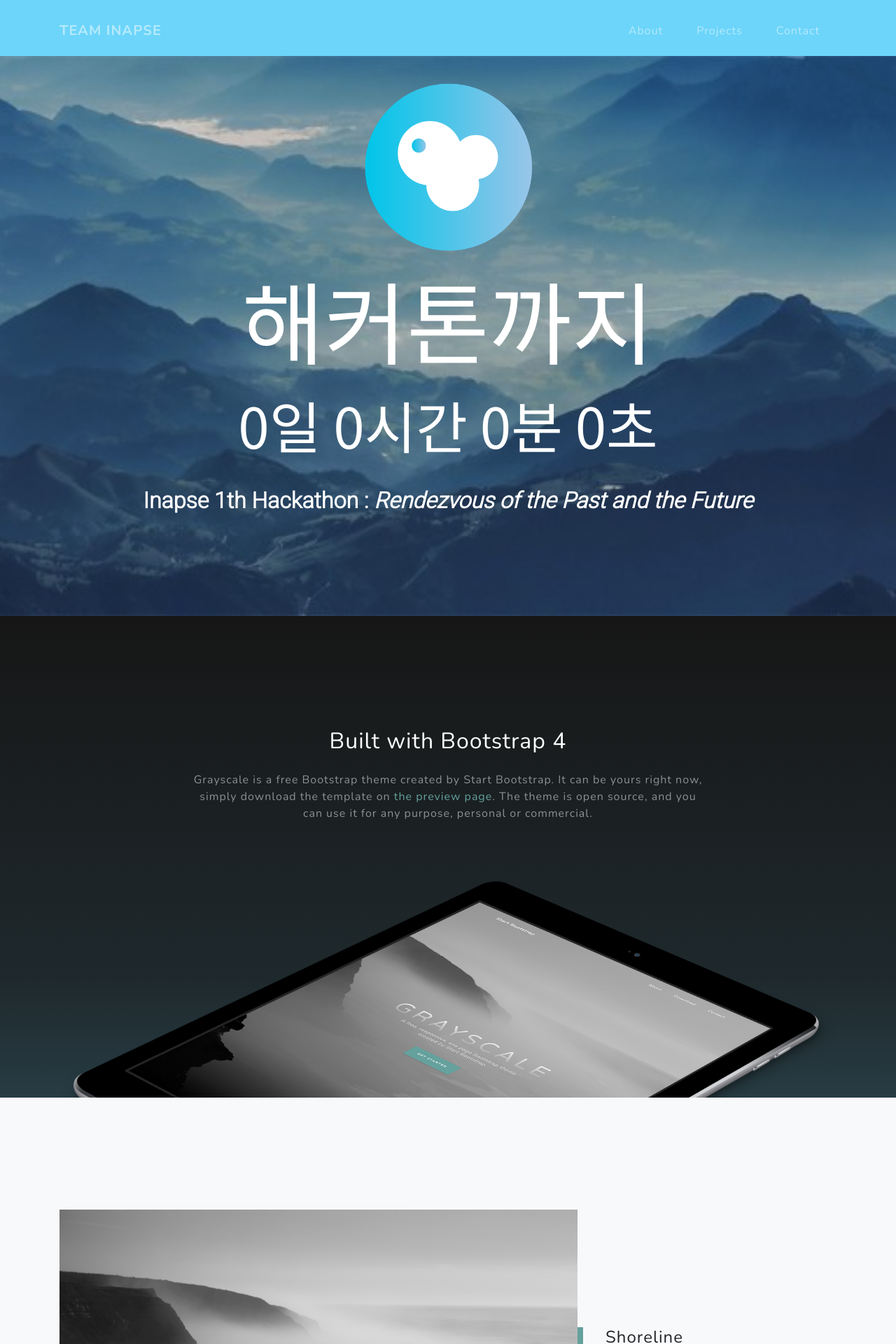
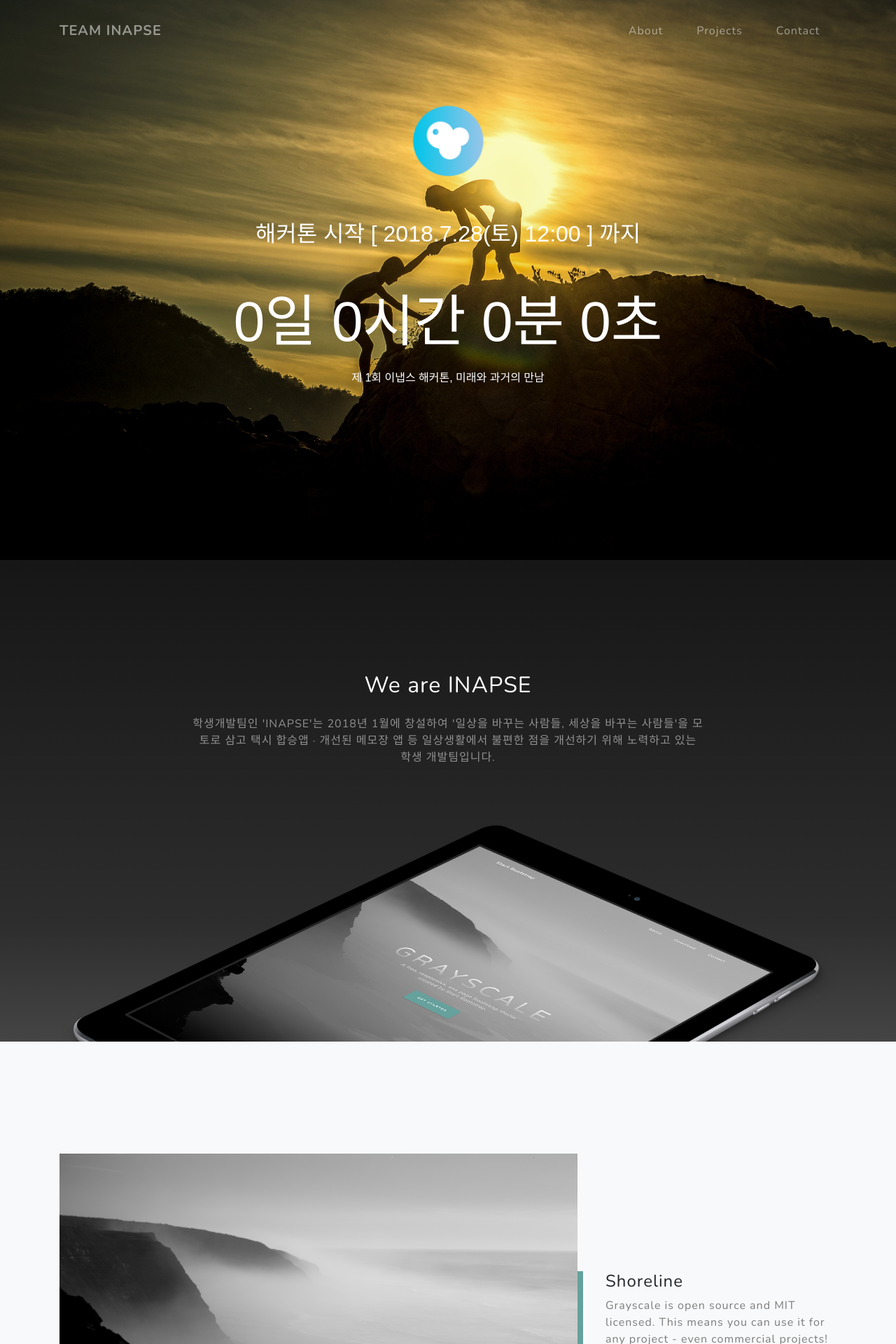
Before and after one commit to Team-Inapse/inapse-official-website, a PHP site: page / in a window 1280 px wide. Shown: the top 1920 px of the page at 70% size. Run offline with PHP 8.4, Linux system fonts and the light colour scheme; some web fonts are replaced.

Commit message:
timer design

```diff
--- a/css/grayscale.css
+++ b/css/grayscale.css
@@ -1,6 +1,3 @@
-body {
-  background-color: #6dd5fa;
-}
 @media only screen and (max-width: 700px) {
   body {
     background-color: #fff;
--- a/css/style.css
+++ b/css/style.css
@@ -10,18 +10,38 @@
 
 Copyright (c) 2018, Inapse
 */
+
+/* Start import */
 @import url('http://fonts.googleapis.com/earlyaccess/notosanskr.css');
 @import url('https://fonts.googleapis.com/css?family=Roboto:300');
+@import url(https://cdn.rawgit.com/moonspam/NanumSquare/master/nanumsquare.css);
+/* End import */
+
+/* scroll bar */
+html {
+    overflow: scroll;
+    overflow-x: hidden;
+}
+::-webkit-scrollbar {
+    width: 0px;
+    background: transparent;
+}
+
+::-webkit-scrollbar-thumb {
+    background: #FF0000;
+}
+/* End Scroll bar */
+
 #inapse-logo {
-    width: 30%;
+    width: 10%;
     max-width: 300px;
     height: auto;
+    margin-top: 130px;
     margin-bottom: -30px;
 }
 .masthead {
     padding: 0;
-    margin-top: 80px;
-    background: url('../img/background.jpg') no-repeat center center fixed;
+    background: url('../img/bg-restart.jpg') no-repeat center center fixed;
     -webkit-background-size: cover;
     -moz-background-size: cover;
     -o-background-size: cover;
@@ -30,26 +50,29 @@ Copyright (c) 2018, Inapse
 .timer-title {
     text-align: center;
     color: #ffffff;
-    font-family: 'Noto Sans KR', sans-serif !important;
+    font-family: 'NanumSquare', sans-serif;
 }
 .timer-title h1 {
     text-align: center;
     color: #ffffff;
-    font-family: 'Noto Sans KR', sans-serif !important;
+    font-family: 'NanumSquare', sans-serif;
     margin: 0;
-    /* margin-top: 100px; */
-    font-size: 8rem;
+    margin-top: 70px;
+    font-size: 2rem;
     font-weight: 500;
 }
 .timer-title h2 {
     margin: 0;
+    margin-top: 40px;
     font-size: 5rem;
-    font-weight: 100;
+    font-weight: 300;
 }
 .timer-title h3 {
-    font-size: 2rem;
-    font-family: 'Roboto', sans-serif;
+    font-size: 1rem;
+    font-family: 'NanumSquare', sans-serif;
+    font-weight: 400
 }
+
 @media only screen and (max-width: 700px) {
     .timer-title h1 {
         font-size: 4rem;
--- a/index.html
+++ b/index.html
@@ -68,9 +68,9 @@ Used StartBootstrap-Grayscale Web Template
       <div class="container">
         <div class="row">
           <div class="col-lg-8 mx-auto">
-            <h2 class="text-white mb-4">Built with Bootstrap 4</h2>
-            <p class="text-white-50">Grayscale is a free Bootstrap theme created by Start Bootstrap. It can be yours right now, simply download the template on
-              <a href="http://startbootstrap.com/template-overviews/grayscale/">the preview page</a>. The theme is open source, and you can use it for any purpose, personal or commercial.</p>
+            <h2 class="text-white mb-4">We are INAPSE</h2>
+            <p class="text-white-50">학생개발팀인 'INAPSE'는 2018년 1월에 창설하여 '일상을 바꾸는 사람들, 세상을 바꾸는 사람들'을 모토로 삼고
+              택시 합승앱 · 개선된 메모장 앱 등 일상생활에서 불편한 점을 개선하기 위해 노력하고 있는 학생 개발팀입니다.</p>
           </div>
         </div>
         <img src="img/ipad.png" class="img-fluid" alt="">
--- a/timer.html
+++ b/timer.html
@@ -24,9 +24,9 @@ Copyright (c) 2018, Inapse
 <body onload="timer()">
     <div class="timer-title">
         <img id="inapse-logo" src="img/logo.png"/>
-        <h1>해커톤까지</h1>
+        <h1>해커톤 시작 [ 2018.7.28(토) 12:00 ] 까지</h1>
         <h2 id="date">0일 0시간 0분 0초</h2>
-        <h3>Inapse 1th Hackathon : <span style="font-style: italic;">Rendezvous of the Past and the Future</span></h3>
+        <h3>제 1회 이냅스 해커톤, 미래와 과거의 만남</h3>
     </div>
     <script src="js/countdown-timer.js"></script>
 </body>
```
Also changed, not shown: img/bg-restart.jpg (added).
